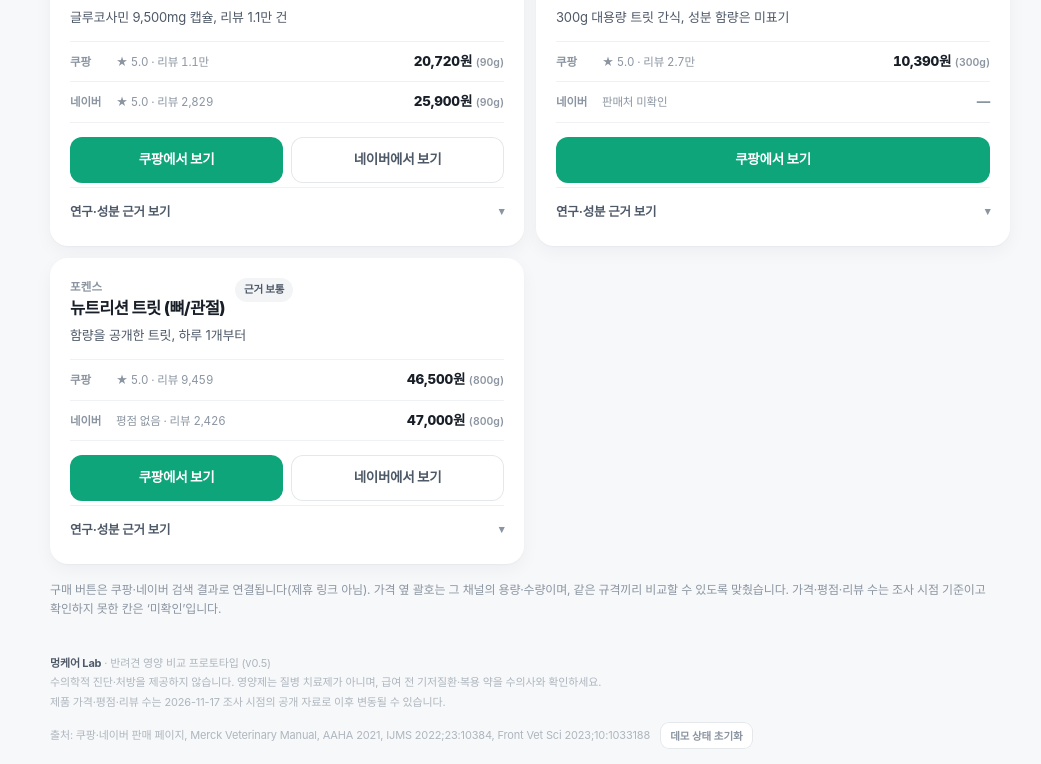
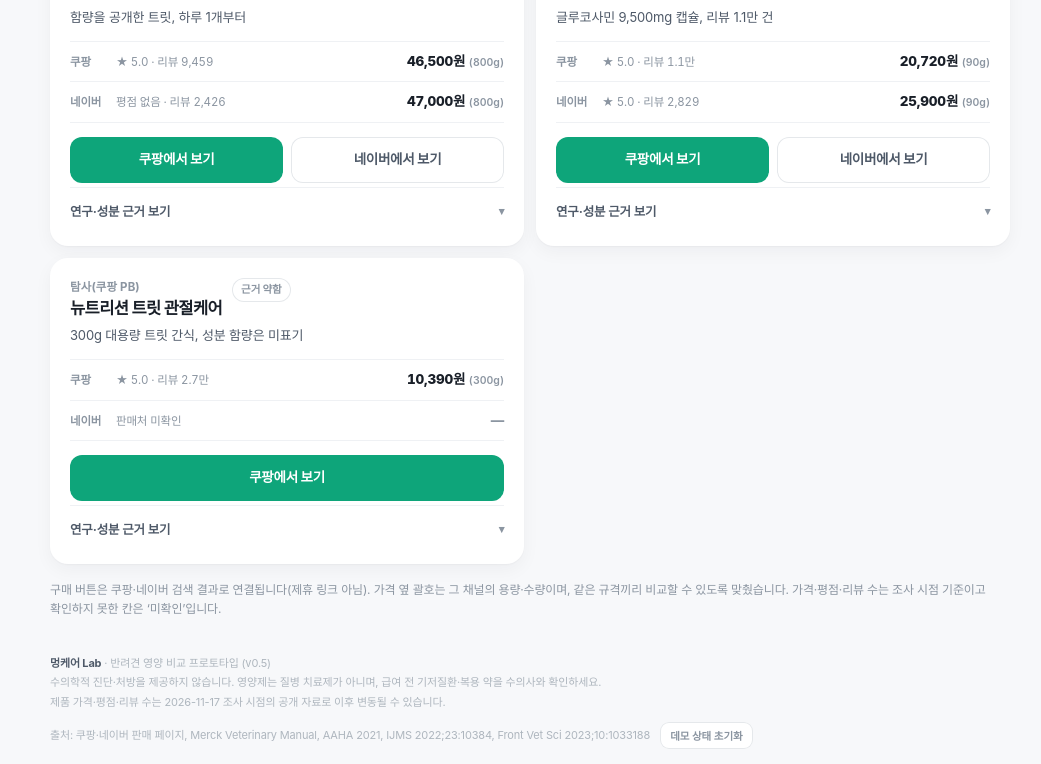
Before and after one commit to mungcare-lab/mungcare-lab, a plain HTML site: page index.html in a window 1280 px wide. Shown: the part 503-1267 px from the top of the page, without its empty margins (110-1151 px from the left). Drawn offline with Linux system fonts and the light colour scheme.

Commit message:
부위별 추천 — 카드 근거 강함→보통→약함 순 정렬

```diff
--- a/index.html
+++ b/index.html
@@ -1088,6 +1088,11 @@ const HOOKS = {
 };
 
 const EV_TXT = {strong:'근거 강함', mid:'근거 보통', weak:'근거 약함'};
+/* 부위별 추천 정렬: 근거 강함(0) → 보통(1) → 약함(2). 같은 등급은 데이터 순서 유지 */
+const EV_ORDER = {strong:0, mid:1, weak:2};
+function evRank(ev){
+  return Object.prototype.hasOwnProperty.call(EV_ORDER, ev) ? EV_ORDER[ev] : 3;
+}
 const LEVEL_LABEL = {high:'주의', mid:'확인 필요', ok:'이상 없음', unk:'판단 보류'};
 
 /* =========================================================
@@ -1282,7 +1287,13 @@ function cardHTML(p){
 }
 
 function renderProducts(){
-  const list = PRODUCTS.filter(function(p){ return p.cat === state.cat; });
+  const list = PRODUCTS.filter(function(p){ return p.cat === state.cat; })
+    .map(function(p, i){ return {p:p, i:i}; })
+    .sort(function(a, b){
+      const d = evRank(a.p.ev) - evRank(b.p.ev);
+      return d !== 0 ? d : a.i - b.i;
+    })
+    .map(function(x){ return x.p; });
   document.getElementById('plist').innerHTML = list.map(cardHTML).join('');
   document.getElementById('catNote').textContent = CATS[state.cat].note;
   document.querySelectorAll('[data-cat]').forEach(function(b){
```
